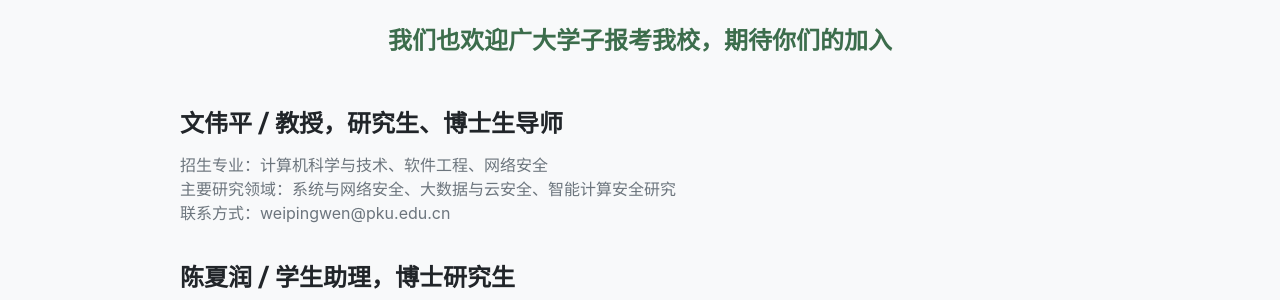
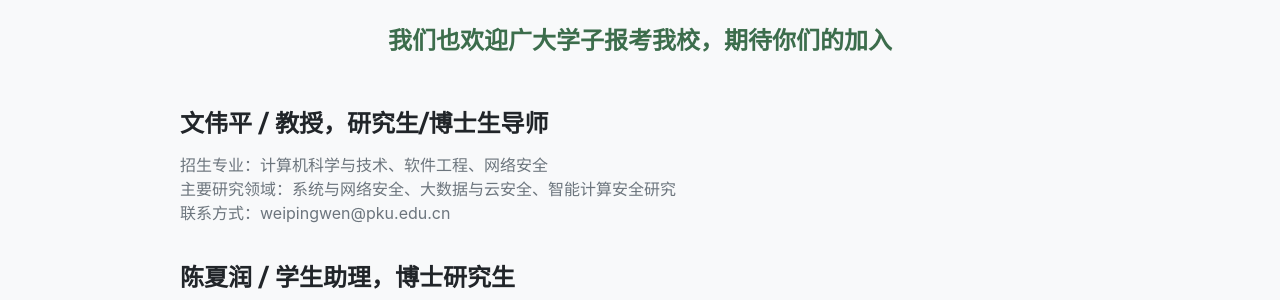
Before and after one commit to xxycfhb/xxycfhb.github.io, a Jekyll site: the page built from pages/enroll.html, in a window 1280 px wide and 900 px high, scrolled down 1058 px. Shown: the part 151-451 px from the top of the window. Built offline with Jekyll 4.4.1, drawn with Linux system fonts in a browser that asks for light colours; some web fonts are replaced.

```diff
--- a/_data/sitetext.yml
+++ b/_data/sitetext.yml
@@ -1875,7 +1875,7 @@ enroll:
       - name: 文伟平
         major: 招生专业：计算机科学与技术、软件工程、网络安全
         field: 主要研究领域：系统与网络安全、大数据与云安全、智能计算安全研究
-        title: 教授，研究生、博士生导师
+        title: 教授，研究生/博士生导师
         email: weipingwen@pku.edu.cn
 
       - name: 陈夏润
```
